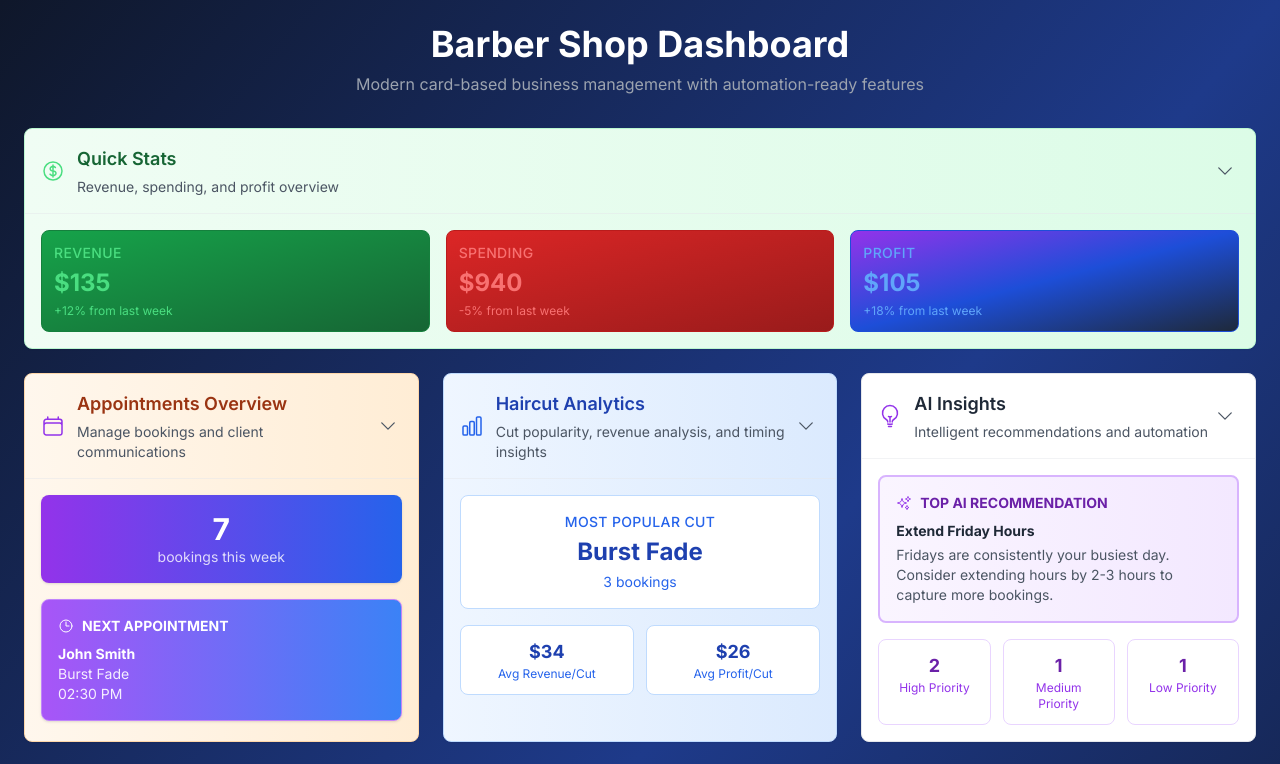
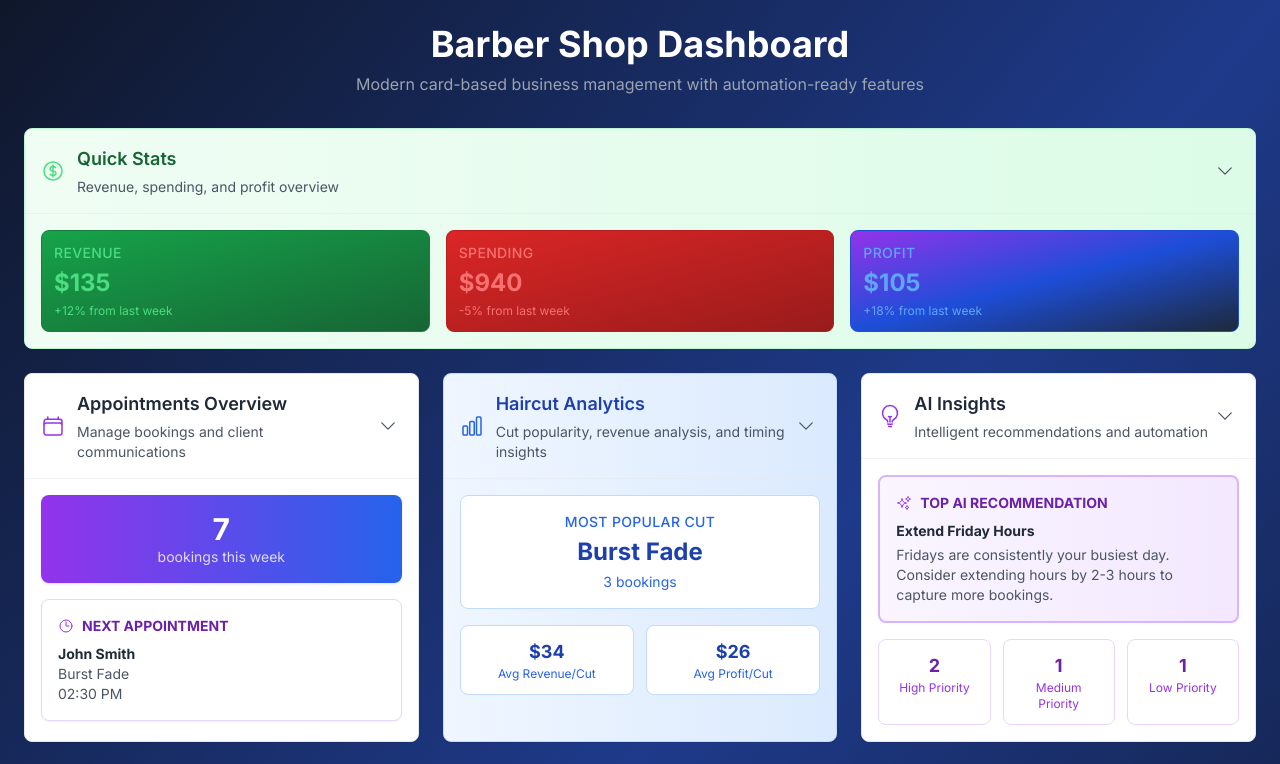
Before and after one commit to acheema5/JC-Dashboard, a Next.js app: page / in a window 1280 px wide. Shown: the top 764 px of the page. Built offline with nearby package versions, Linux system fonts and the light colour scheme.

Commit message:
updated appoitments overview card

```diff
--- a/app/components/AppointmentsOverviewCard.tsx
+++ b/app/components/AppointmentsOverviewCard.tsx
@@ -49,15 +49,15 @@ export function AppointmentsOverviewCard({
       </div>
 
       {nextAppointment ? (
-        <div className="bg-gradient-to-r from-purple-500 to-blue-500 text-white rounded-lg p-4 border border-purple-400 shadow">
+        <div className="bg-white text-gray-800 rounded-lg p-4 border border-purple-200 shadow-sm">
           <div className="flex items-center space-x-2 mb-2">
-            <ClockIcon className="h-4 w-4 text-white" />
-            <h4 className="font-bold text-sm">NEXT APPOINTMENT</h4>
+            <ClockIcon className="h-4 w-4 text-purple-600" />
+            <h4 className="font-bold text-sm text-purple-800">NEXT APPOINTMENT</h4>
           </div>
           <div className="text-sm">
             <div className="font-bold">{nextAppointment.clientName}</div>
-            <div className="opacity-90">{nextAppointment.haircutType}</div>
-            <div className="opacity-90">
+            <div className="text-gray-600">{nextAppointment.haircutType}</div>
+            <div className="text-gray-600">
               {nextAppointment.date.toLocaleTimeString([], {
                 hour: '2-digit',
                 minute: '2-digit',
@@ -66,7 +66,7 @@ export function AppointmentsOverviewCard({
           </div>
         </div>
       ) : (
-        <div className="rounded-lg p-4 bg-white/10 border border-white/20 text-center text-white/70">
+        <div className="rounded-lg p-4 bg-white text-center text-gray-500 border border-purple-200">
           No upcoming appointments
         </div>
       )}
@@ -94,22 +94,22 @@ export function AppointmentsOverviewCard({
       </div>
 
       {nextAppointment && (
-        <div className="bg-gradient-to-r from-purple-500 to-blue-500 text-white rounded-lg p-6 border border-purple-400 shadow">
+        <div className="bg-white text-gray-800 rounded-lg p-6 border border-purple-200 shadow-sm">
           <div className="flex items-center space-x-2 mb-4">
-            <ExclamationTriangleIcon className="h-5 w-5 text-white" />
-            <h4 className="font-bold text-lg">NEXT APPOINTMENT</h4>
+            <ExclamationTriangleIcon className="h-5 w-5 text-purple-600" />
+            <h4 className="font-bold text-lg text-purple-800">NEXT APPOINTMENT</h4>
           </div>
           <div className="grid grid-cols-2 gap-4 mb-4">
             <div>
-              <span className="opacity-80">Client:</span>
+              <span className="text-gray-600">Client:</span>
               <p className="font-bold">{nextAppointment.clientName}</p>
             </div>
             <div>
-              <span className="opacity-80">Service:</span>
+              <span className="text-gray-600">Service:</span>
               <p className="font-bold">{nextAppointment.haircutType}</p>
             </div>
             <div>
-              <span className="opacity-80">Time:</span>
+              <span className="text-gray-600">Time:</span>
               <p className="font-bold">
                 {nextAppointment.date.toLocaleTimeString([], {
                   hour: '2-digit',
@@ -118,24 +118,24 @@ export function AppointmentsOverviewCard({
               </p>
             </div>
             <div>
-              <span className="opacity-80">Duration:</span>
+              <span className="text-gray-600">Duration:</span>
               <p className="font-bold">{nextAppointment.duration} min</p>
             </div>
             <div className="col-span-2">
-              <span className="opacity-80">Phone:</span>
+              <span className="text-gray-600">Phone:</span>
               <p className="font-bold">{nextAppointment.phoneNumber}</p>
             </div>
           </div>
           <div className="flex space-x-3">
             <Button
               onClick={onRunningLate}
-              className="flex-1 bg-white text-purple-600 hover:bg-purple-100"
+              className="flex-1 bg-purple-600 text-white hover:bg-purple-700"
             >
               🕐 Running 5 mins late
             </Button>
             <Button
               onClick={() => window.open(`tel:${nextAppointment.phoneNumber}`)}
-              className="px-4 bg-white text-green-600 hover:bg-green-100"
+              className="px-4 bg-green-600 text-white hover:bg-green-700"
             >
               <PhoneIcon className="h-4 w-4" />
             </Button>
@@ -147,22 +147,22 @@ export function AppointmentsOverviewCard({
         {(['today', 'week', 'month', 'year'] as const).map((period) => (
           <div
             key={period}
-            className="rounded-lg p-4 bg-white/10 border border-white/20 text-center text-white"
+            className="rounded-lg p-4 bg-white border border-purple-200 text-center shadow-sm"
           >
-            <div className="text-2xl font-bold">
+            <div className="text-2xl font-bold text-purple-800">
               {stats.totalBookings[period]}
             </div>
-            <div className="text-sm opacity-80">
+            <div className="text-sm text-purple-600">
               {period.charAt(0).toUpperCase() + period.slice(1)}
             </div>
           </div>
         ))}
       </div>
 
-      <div className="bg-white/10 rounded-lg p-4 border border-white/20 text-white">
+      <div className="bg-white rounded-lg p-4 border border-purple-200 text-gray-800 shadow-sm">
         <h5 className="font-semibold mb-3">Full Appointment List</h5>
-        <div className="h-48 bg-white/5 rounded flex items-center justify-center">
-          <span className="text-white/70 text-sm">Detailed appointment list would go here</span>
+        <div className="h-48 bg-gray-50 rounded flex items-center justify-center">
+          <span className="text-gray-500 text-sm">Detailed appointment list would go here</span>
         </div>
       </div>
     </div>
@@ -173,7 +173,7 @@ export function AppointmentsOverviewCard({
       title="Appointments Overview"
       subtitle="Manage bookings and client communications"
       icon={<CalendarIcon className="h-6 w-6 text-purple-600" />}
-      variant="warning"
+      variant="default"
       collapsedContent={collapsedContent}
       defaultExpanded={false}
     >
--- a/app/components/ExpandableCard.tsx
+++ b/app/components/ExpandableCard.tsx
@@ -49,11 +49,9 @@ export function ExpandableCard({
     <div
       className={cn(
         'rounded-lg border shadow-sm transition-all duration-300 hover:shadow-md',
-        variantStyles[variant],
-        className
+        className || variantStyles[variant]
       )}
     >
-      {/* Header */}
       <div className="p-4 border-b border-gray-200/50">
         <div className="flex items-center justify-between">
           <div className="flex items-center space-x-3">
@@ -67,7 +65,6 @@ export function ExpandableCard({
               )}
             </div>
           </div>
-
           <div className="flex items-center space-x-2">
             {actions && <div className="flex items-center space-x-2">{actions}</div>}
             <button
@@ -85,19 +82,8 @@ export function ExpandableCard({
         </div>
       </div>
 
-      {/* Collapsed Content */}
-      {!isExpanded && collapsedContent && (
-        <div className="p-4">
-          {collapsedContent}
-        </div>
-      )}
-
-      {/* Expanded Content */}
-      {isExpanded && (
-        <div className="p-4">
-          {children}
-        </div>
-      )}
+      {!isExpanded && collapsedContent && <div className="p-4">{collapsedContent}</div>}
+      {isExpanded && <div className="p-4">{children}</div>}
     </div>
   );
 }
```
